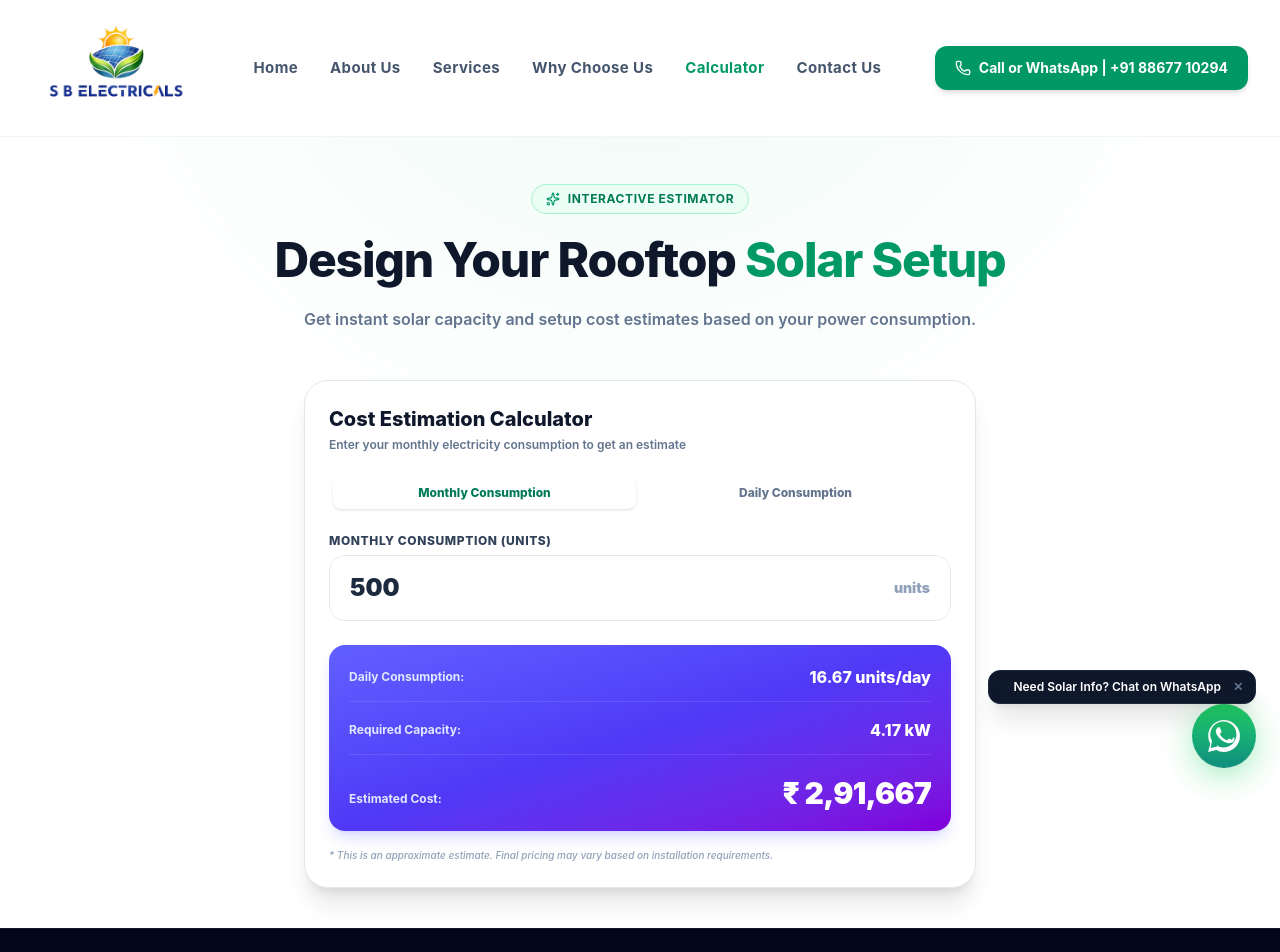
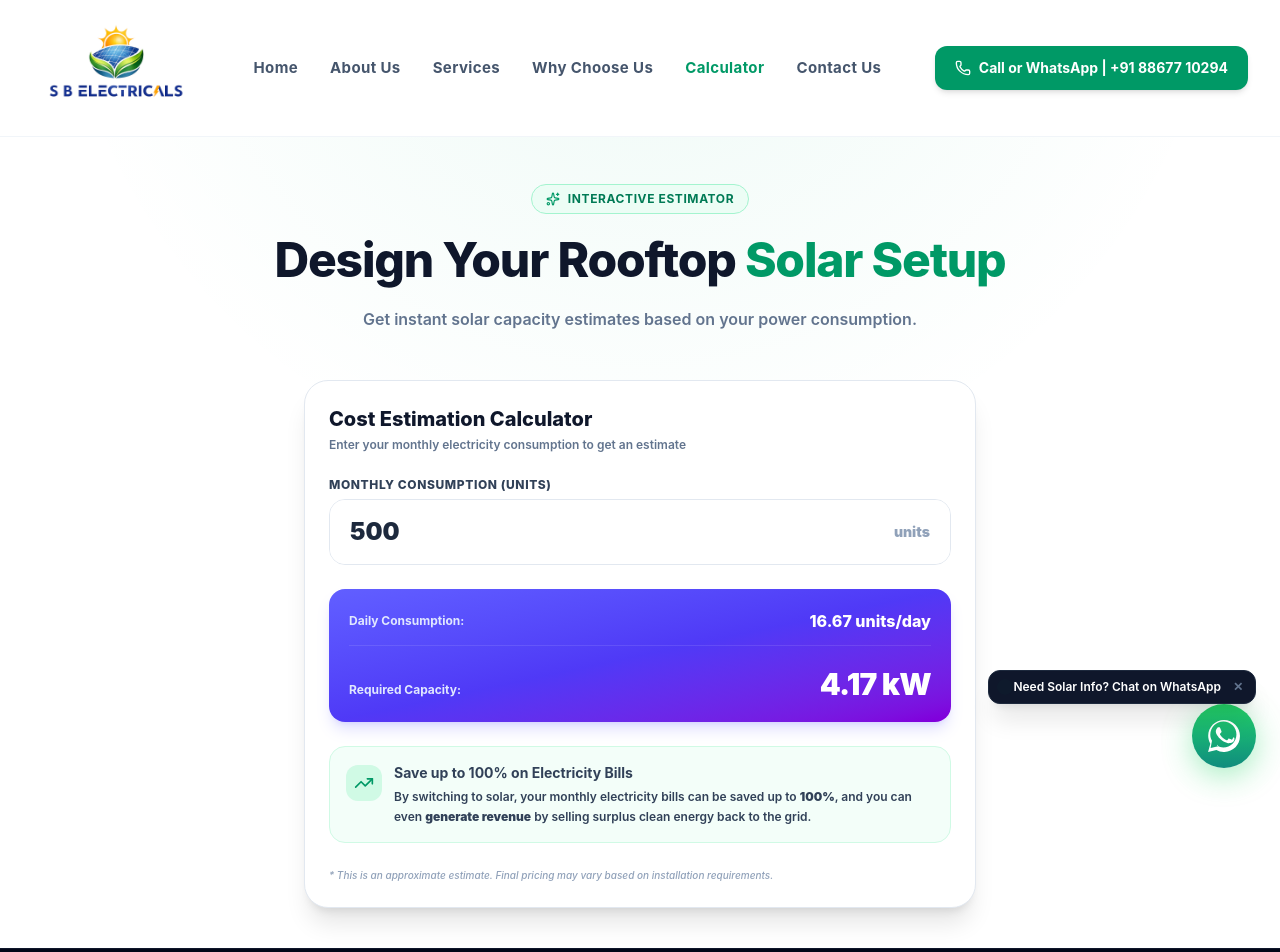
Before and after one commit to gouravboga12-rgb/SB-Electrials, a React (Vite) app: page /#/calculator in a window 1280 px wide. Shown: the top 952 px of the page. Built offline with nearby package versions, Linux system fonts and the light colour scheme.

Commit message:
Simplify Cost Estimation Calculator to monthly units only, remove cost estimations, and add solar bill savings callout

```diff
--- a/src/pages/Calculator.jsx
+++ b/src/pages/Calculator.jsx
@@ -14,31 +14,11 @@ export default function Calculator() {
 
   const handleReset = () => {
     setInputValue(500);
-    setInputType('monthly');
   };
 
-  // ----------------------------------------------------
-  // CALCULATIONS (Based on requested formulas)
-  // ----------------------------------------------------
-  const monthlyUnits = inputType === 'monthly' ? Number(inputValue) : Number(inputValue) * 30;
-  const dailyUnits = inputType === 'monthly' ? Number(inputValue) / 30 : Number(inputValue);
-  const capacity = inputType === 'monthly' ? (Number(inputValue) / 120) : ((Number(inputValue) * 30) / 120);
-  const estimatedCost = capacity * 70000;
-  const tariffRate = 8;
-  const dailyCharges = dailyUnits * tariffRate;
-  const monthlyCharges = monthlyUnits * tariffRate;
-
-  // Indian Currency Formatter
-  const formatIndianCurrency = (num) => {
-    if (isNaN(num) || num === 0) return '0';
-    const str = Math.round(num).toString();
-    let lastThree = str.substring(str.length - 3);
-    const otherNumbers = str.substring(0, str.length - 3);
-    if (otherNumbers !== '') {
-      lastThree = ',' + lastThree;
-    }
-    return otherNumbers.replace(/\B(?=(\d{2})+(?!\d))/g, ",") + lastThree;
-  };
+  // Calculations (Based on requested formulas)
+  const dailyUnits = Number(inputValue || 0) / 30;
+  const capacity = Number(inputValue || 0) / 120;
 
   return (
     <div className="relative overflow-hidden radial-glow-green min-h-screen pt-32 lg:pt-36 bg-slate-50">
@@ -54,7 +34,7 @@ export default function Calculator() {
             Design Your Rooftop <span className="text-emerald-600">Solar Setup</span>
           </h1>
           <p className="text-slate-500 text-sm md:text-base font-semibold leading-relaxed">
-            Get instant solar capacity and setup cost estimates based on your power consumption.
+            Get instant solar capacity estimates based on your power consumption.
           </p>
         </div>
 
@@ -62,57 +42,21 @@ export default function Calculator() {
         <div className="max-w-2xl mx-auto">
 
           {/* Cost Estimation Calculator (Matches image copy 8.png) */}
-          <div className="bg-white rounded-3xl border border-slate-200 shadow-xl p-6 relative text-left">
+          <div className="bg-white rounded-3xl border border-slate-200 shadow-xl p-6 relative text-left space-y-6">
 
-
-
+            <div>
               <h3 className="text-xl font-extrabold text-slate-900 pr-8">
                 Cost Estimation Calculator
               </h3>
               <p className="text-slate-500 text-xs font-semibold mt-1">
-              Enter your {inputType === 'monthly' ? 'monthly' : 'daily'} electricity consumption to get an estimate
+                Enter your monthly electricity consumption to get an estimate
               </p>
-
-            {/* Toggles */}
-            <div className="flex gap-2 mt-5 bg-slate-105 p-1 rounded-xl">
-              <button
-                type="button"
-                onClick={() => {
-                  setInputType('monthly');
-                  if (inputType === 'daily') {
-                    setInputValue(Math.round(inputValue * 30));
-                  }
-                }}
-                className={`flex-1 py-2 text-xs font-extrabold rounded-lg transition-all cursor-pointer text-center ${
-                  inputType === 'monthly'
-                    ? 'bg-white text-emerald-700 shadow-sm font-black'
-                    : 'text-slate-500 hover:text-slate-900'
-                }`}
-              >
-                Monthly Consumption
-              </button>
-              <button
-                type="button"
-                onClick={() => {
-                  setInputType('daily');
-                  if (inputType === 'monthly') {
-                    setInputValue(Math.round((inputValue / 30) * 100) / 100);
-                  }
-                }}
-                className={`flex-1 py-2 text-xs font-extrabold rounded-lg transition-all cursor-pointer text-center ${
-                  inputType === 'daily'
-                    ? 'bg-white text-emerald-700 shadow-sm font-black'
-                    : 'text-slate-500 hover:text-slate-900'
-                }`}
-              >
-                Daily Consumption
-              </button>
             </div>
 
             {/* Input block */}
-            <div className="mt-5 space-y-1.5">
+            <div className="space-y-1.5">
               <label className="text-xs font-extrabold text-slate-700 uppercase tracking-wider block">
-                {inputType === 'monthly' ? 'Monthly Consumption (Units)' : 'Daily Consumption (Units)'}
+                Monthly Consumption (Units)
               </label>
               <div className="relative rounded-2xl overflow-hidden border border-slate-200">
                 <input
@@ -133,62 +77,44 @@ export default function Calculator() {
             </div>
 
             {/* Results block (Gradient matches image copy 8.png) */}
-            <div className="mt-6 bg-gradient-to-br from-indigo-500 via-indigo-600 to-purple-700 rounded-2xl p-5 text-white space-y-4 shadow-lg shadow-indigo-500/20">
-              {inputType === 'monthly' ? (
-                <>
+            <div className="bg-gradient-to-br from-indigo-500 via-indigo-600 to-purple-700 rounded-2xl p-5 text-white space-y-4 shadow-lg shadow-indigo-500/20">
               <div className="flex justify-between items-center border-b border-white/10 pb-3">
                 <span className="text-xs font-bold text-indigo-100">Daily Consumption:</span>
                 <span className="text-base font-extrabold">
                   {dailyUnits.toFixed(2)} units/day
                 </span>
               </div>
-                  <div className="flex justify-between items-center border-b border-white/10 pb-3">
-                    <span className="text-xs font-bold text-indigo-100">Required Capacity:</span>
-                    <span className="text-base font-extrabold">
+              <div className="flex justify-between items-end pt-1">
+                <span className="text-xs font-bold text-indigo-100 mb-1 block">Required Capacity:</span>
+                <span className="text-3xl font-black tracking-tight">
                   {capacity.toFixed(2)} kW
                 </span>
               </div>
-                  <div className="flex justify-between items-end pt-1">
-                    <span className="text-xs font-bold text-indigo-100 mb-1 block">Estimated Cost:</span>
-                    <span className="text-3xl font-black tracking-tight">
-                      ₹ {formatIndianCurrency(estimatedCost)}
-                    </span>
             </div>
-                </>
-              ) : (
-                <>
-                  <div className="flex justify-between items-center border-b border-white/10 pb-3">
-                    <span className="text-xs font-bold text-indigo-100">Daily Consumption:</span>
-                    <span className="text-base font-extrabold">
-                      {dailyUnits.toFixed(2)} units/day
-                    </span>
+
+            {/* Premium Savings Callout (Choose Solar benefits) */}
+            <div className="bg-emerald-50/60 border border-emerald-100 rounded-2xl p-4 flex items-start gap-3 text-slate-700">
+              <div className="bg-emerald-100 p-2 rounded-xl text-emerald-600 mt-0.5 flex-shrink-0">
+                <Icons.TrendingUp className="h-5 w-5" />
               </div>
-                  <div className="flex justify-between items-center border-b border-white/10 pb-3">
-                    <span className="text-xs font-bold text-indigo-100">Required Capacity:</span>
-                    <span className="text-base font-extrabold">
-                      {capacity.toFixed(2)} kW
-                    </span>
+              <div className="space-y-1">
+                <h4 className="text-sm font-bold text-emerald-850">
+                  Save up to 100% on Electricity Bills
+                </h4>
+                <p className="text-xs text-slate-650 font-semibold leading-relaxed">
+                  By switching to solar, your monthly electricity bills can be saved up to <strong>100%</strong>, and you can even <strong>generate revenue</strong> by selling surplus clean energy back to the grid.
+                </p>
               </div>
-                  <div className="flex justify-between items-end pt-1">
-                    <span className="text-xs font-bold text-indigo-100 mb-1 block">Daily Charges (Est.):</span>
-                    <span className="text-3xl font-black tracking-tight">
-                      ₹ {formatIndianCurrency(dailyCharges)}
-                    </span>
-                  </div>
-                </>
-              )}
             </div>
 
             {/* Disclaimer */}
-            <p className="text-[10px] text-slate-400 leading-relaxed font-medium mt-4 italic">
+            <p className="text-[10px] text-slate-400 leading-relaxed font-medium italic mt-2">
               * This is an approximate estimate. Final pricing may vary based on installation requirements.
             </p>
           </div>
 
         </div>
 
-
-
       </div>
     </div>
   );
--- a/src/pages/Home.jsx
+++ b/src/pages/Home.jsx
@@ -431,57 +431,21 @@ export default function Home() {
       {/* 2. DYNAMIC CALCULATOR SECTION */}
       {/* ========================================================================= */}
       <section id="consultation-form" className="relative z-30 max-w-2xl mx-auto px-4 -mt-8 lg:-mt-20">
-        <div className="bg-white rounded-3xl border border-slate-200 shadow-2xl p-6 md:p-8 relative text-left">
+        <div className="bg-white rounded-3xl border border-slate-200 shadow-2xl p-6 md:p-8 relative text-left space-y-6">
 
-
-
+          <div>
             <h3 className="text-xl font-extrabold text-slate-900 pr-8">
               Cost Estimation Calculator
             </h3>
             <p className="text-slate-500 text-xs font-semibold mt-1">
-            Enter your {homeCalcType === 'monthly' ? 'monthly' : 'daily'} electricity consumption to get an estimate
+              Enter your monthly electricity consumption to get an estimate
             </p>
-
-              {/* Toggles */}
-              <div className="flex gap-2 mt-5 bg-slate-105 p-1 rounded-xl">
-                <button
-                  type="button"
-                  onClick={() => {
-                    setHomeCalcType('monthly');
-                    if (homeCalcType === 'daily') {
-                      setHomeCalcInput(Math.round(homeCalcInput * 30));
-                    }
-                  }}
-                  className={`flex-1 py-2 text-xs font-extrabold rounded-lg transition-all cursor-pointer text-center ${
-                    homeCalcType === 'monthly'
-                      ? 'bg-white text-emerald-700 shadow-sm font-black'
-                      : 'text-slate-500 hover:text-slate-900'
-                  }`}
-                >
-                  Monthly Consumption
-                </button>
-                <button
-                  type="button"
-                  onClick={() => {
-                    setHomeCalcType('daily');
-                    if (homeCalcType === 'monthly') {
-                      setHomeCalcInput(Math.round((homeCalcInput / 30) * 100) / 100);
-                    }
-                  }}
-                  className={`flex-1 py-2 text-xs font-extrabold rounded-lg transition-all cursor-pointer text-center ${
-                    homeCalcType === 'daily'
-                      ? 'bg-white text-emerald-700 shadow-sm font-black'
-                      : 'text-slate-500 hover:text-slate-900'
-                  }`}
-                >
-                  Daily Consumption
-                </button>
           </div>
 
           {/* Input block */}
-              <div className="mt-5 space-y-1.5">
+          <div className="space-y-1.5">
             <label className="text-xs font-extrabold text-slate-700 uppercase tracking-wider block">
-                  {homeCalcType === 'monthly' ? 'Monthly Consumption (Units)' : 'Daily Consumption (Units)'}
+              Monthly Consumption (Units)
             </label>
             <div className="relative rounded-2xl overflow-hidden border border-slate-200">
               <input
@@ -502,54 +466,38 @@ export default function Home() {
           </div>
 
           {/* Results block (Gradient matches image copy 8.png) */}
-              <div className="mt-6 bg-gradient-to-br from-indigo-500 via-indigo-600 to-purple-700 rounded-2xl p-5 text-white space-y-4 shadow-lg shadow-indigo-500/20">
-                {homeCalcType === 'monthly' ? (
-                  <>
+          <div className="bg-gradient-to-br from-indigo-500 via-indigo-600 to-purple-700 rounded-2xl p-5 text-white space-y-4 shadow-lg shadow-indigo-500/20">
             <div className="flex justify-between items-center border-b border-white/10 pb-3">
               <span className="text-xs font-bold text-indigo-100">Daily Consumption:</span>
               <span className="text-base font-extrabold">
                 {homeDailyUnits.toFixed(2)} units/day
               </span>
             </div>
-                    <div className="flex justify-between items-center border-b border-white/10 pb-3">
-                      <span className="text-xs font-bold text-indigo-100">Required Capacity:</span>
-                      <span className="text-base font-extrabold">
+            <div className="flex justify-between items-end pt-1">
+              <span className="text-xs font-bold text-indigo-100 mb-1 block">Required Capacity:</span>
+              <span className="text-3xl font-black tracking-tight">
                 {homeCapacity.toFixed(2)} kW
               </span>
             </div>
-                    <div className="flex justify-between items-end pt-1">
-                      <span className="text-xs font-bold text-indigo-100 mb-1 block">Estimated Cost:</span>
-                      <span className="text-3xl font-black tracking-tight">
-                        ₹ {formatHomeCurrency(homeEstimatedCost)}
-                      </span>
           </div>
-                  </>
-                ) : (
-                  <>
-                    <div className="flex justify-between items-center border-b border-white/10 pb-3">
-                      <span className="text-xs font-bold text-indigo-100">Daily Consumption:</span>
-                      <span className="text-base font-extrabold">
-                        {homeDailyUnits.toFixed(2)} units/day
-                      </span>
+
+          {/* Premium Savings Callout (Choose Solar benefits) */}
+          <div className="bg-emerald-50/60 border border-emerald-100 rounded-2xl p-4 flex items-start gap-3 text-slate-700">
+            <div className="bg-emerald-100 p-2 rounded-xl text-emerald-600 mt-0.5 flex-shrink-0">
+              <Icons.TrendingUp className="h-5 w-5" />
             </div>
-                    <div className="flex justify-between items-center border-b border-white/10 pb-3">
-                      <span className="text-xs font-bold text-indigo-100">Required Capacity:</span>
-                      <span className="text-base font-extrabold">
-                        {homeCapacity.toFixed(2)} kW
-                      </span>
+            <div className="space-y-1">
+              <h4 className="text-sm font-bold text-emerald-850">
+                Save up to 100% on Electricity Bills
+              </h4>
+              <p className="text-xs text-slate-650 font-semibold leading-relaxed">
+                By switching to solar, your monthly electricity bills can be saved up to <strong>100%</strong>, and you can even <strong>generate revenue</strong> by selling surplus clean energy back to the grid.
+              </p>
             </div>
-                    <div className="flex justify-between items-end pt-1">
-                      <span className="text-xs font-bold text-indigo-100 mb-1 block">Daily Charges (Est.):</span>
-                      <span className="text-3xl font-black tracking-tight">
-                        ₹ {formatHomeCurrency(homeDailyCharges)}
-                      </span>
-                    </div>
-                  </>
-                )}
           </div>
 
           {/* Disclaimer */}
-              <p className="text-[10px] text-slate-400 leading-relaxed font-medium mt-4 italic">
+          <p className="text-[10px] text-slate-400 leading-relaxed font-medium italic mt-2">
             * This is an approximate estimate. Final pricing may vary based on installation requirements.
           </p>
         </div>
```
Lines whose indentation alone changed are shown as unchanged.
